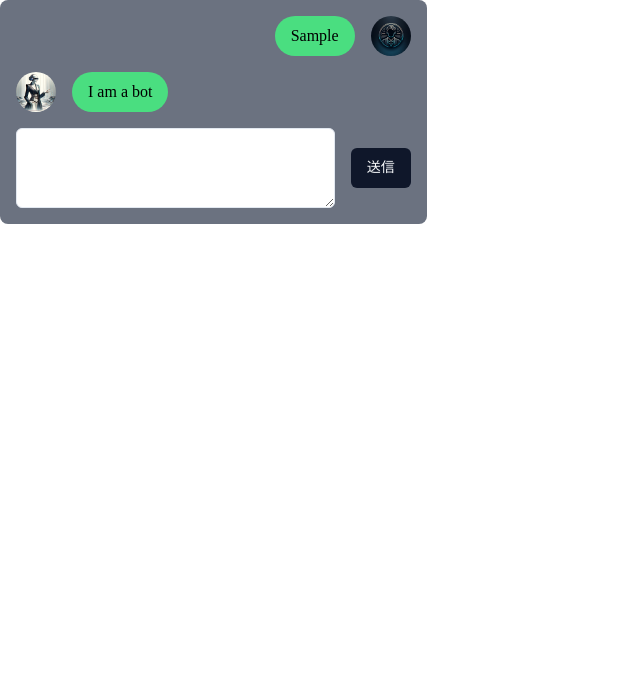
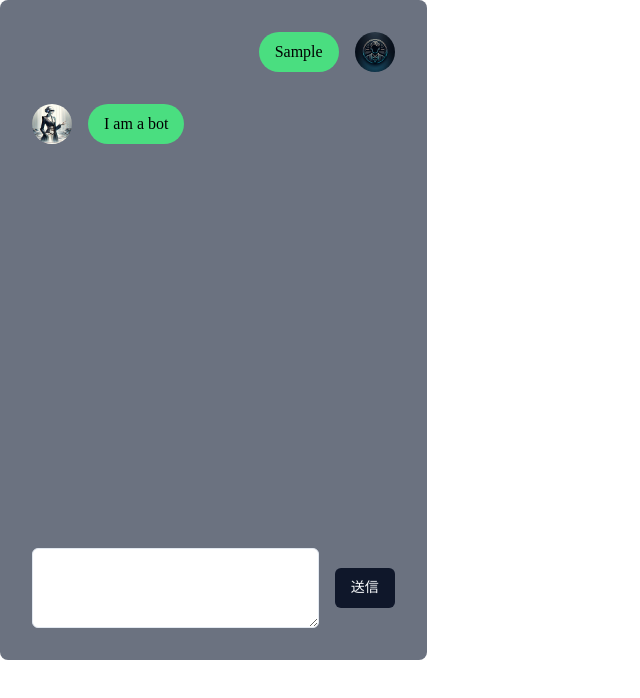
Before and after one commit to tosaken1116/brachio-front, a React (Vite) app: page / in a window 1280 px wide. Both pictures are taken after typing "Sample" into the empty fields and a click on the button "送信". Shown: the top 698 px of the page, without its empty margins (0-640 px from the left). Built offline with nearby package versions, Linux system fonts and the light colour scheme.

Commit message:
fix: some detail of FAQForm

```diff
--- a/src/components/domains/FAQ/components/FAQForm/hooks/index.ts
+++ b/src/components/domains/FAQ/components/FAQForm/hooks/index.ts
@@ -11,6 +11,7 @@ type IUseFAQForm = {
 export type TalkType = {
 	talker: "user" | "bot";
 	message: string;
+	isBotLoading?: boolean;
 };
 export const useFAQForm = (): IUseFAQForm => {
 	const [chat, setChat] = useState<string>("");
@@ -18,11 +19,15 @@ export const useFAQForm = (): IUseFAQForm => {
 	const [isLoading, setIsLoading] = useState<boolean>(false);
 	const isEmpty = chats.length === 0;
 	const handleTalkSubmit = () => {
-		if (chat.length === 0) {
+		if (chat.length === 0 || isLoading) {
 			return;
 		}
 		setChats((prev) => {
-			return [...prev, { talker: "user", message: chat }];
+			return [
+				...prev,
+				{ talker: "user", message: chat },
+				{ talker: "bot", message: "", isBotLoading: true },
+			];
 		});
 		setChat("");
 	};
@@ -31,7 +36,11 @@ export const useFAQForm = (): IUseFAQForm => {
 		if (chats.length === 0) {
 			return;
 		}
-		if (chats[chats.length - 1].talker === "bot") {
+
+		if (
+			chats[chats.length - 1].talker === "bot" &&
+			!chats[chats.length - 1].isBotLoading
+		) {
 			return;
 		}
 		(async () => {
@@ -42,12 +51,13 @@ export const useFAQForm = (): IUseFAQForm => {
 			})();
 			setIsLoading(false);
 			setChats((prev) => {
-				return [...prev, botTalk];
+				return [...prev.slice(0, prev.length - 1), botTalk];
 			});
 		})();
 	}, [chats]);
 	const handleChange = (e: ChangeEvent<HTMLTextAreaElement>) => {
 		setChat(e.target.value);
 	};
+
 	return { chat, chats, isLoading, isEmpty, handleChange, handleTalkSubmit };
 };
--- a/src/components/domains/FAQ/components/FAQForm/presentations/empty.tsx
+++ b/src/components/domains/FAQ/components/FAQForm/presentations/empty.tsx
@@ -1,3 +1,7 @@
 export const FAQFormEmptyPresentation = () => {
-	return <p>何かお困りですか？</p>;
+	return (
+		<p className="text-white font-bold flex-grow flex items-center justify-center">
+			何かお困りですか？
+		</p>
+	);
 };
--- a/src/components/domains/FAQ/components/FAQForm/presentations/error.tsx
+++ b/src/components/domains/FAQ/components/FAQForm/presentations/error.tsx
@@ -1,3 +1,3 @@
 export const FAQFormErrorPresentation = () => {
-	return <>this is FAQForm error presentation</>;
+	return <p>this is FAQForm error presentation</p>;
 };
--- a/src/components/domains/FAQ/components/FAQForm/presentations/index.tsx
+++ b/src/components/domains/FAQ/components/FAQForm/presentations/index.tsx
@@ -1,7 +1,9 @@
+import { LoadingDot } from "@/components/icon/LoadingDot";
 import { ChatContainer } from "@/components/ui/ChatContainer";
 import { Avatar, AvatarImage } from "@/components/ui/avatar";
 import { Button } from "@/components/ui/button";
 import { Textarea } from "@/components/ui/textarea";
+import { cn } from "@/libs/cx";
 import { ChangeEvent } from "react";
 import { TalkType } from "../hooks";
 import { FAQFormEmptyPresentation } from "./empty";
@@ -24,25 +26,32 @@ export const FAQFormPresentation = ({
 	handleChange,
 	handleTalkSubmit,
 }: Props) => (
-	<div className="flex flex-col p-4 bg-gray-500 w-1/3 h-1/2 min-w-96 rounded-lg gap-4">
+	<div className="flex flex-col p-8 bg-gray-500 w-1/3 h-1/2 min-w-96 min-h-48 rounded-lg gap-4">
+		<div className="flex-grow gap-4 h-[500px] overflow-y-auto">
 			{isEmpty ? (
 				<FAQFormEmptyPresentation />
 			) : (
-			<div>
 				<ChatContainer
-					className="gap-4 max-h-1/2 overflow-y-auto"
+					className="gap-8"
 					chats={chats}
 					alignPattern={(item: TalkType) =>
 						item.talker === "user" ? "right" : "left"
 					}
-					render={(item: TalkType) => (
-						<span className="flex flex-row items-center gap-4">
+					render={(item: TalkType) =>
+						item.isBotLoading ? (
+							<FAQFormLoadingPresentation />
+						) : (
+							<span
+								className={cn(
+									"flex flex-row items-center gap-4 break-all justify-end animate-slide-in",
+								)}
+							>
 								{item.talker === "bot" && (
 									<Avatar className="rounded-full">
 										<AvatarImage src="/bot.webp" />
 									</Avatar>
 								)}
-							<p className=" rounded-full bg-green-400 text-black py-2 px-4">
+								<p className=" rounded-3xl bg-green-400 text-black py-2 px-4">
 									{item.message}
 								</p>
 								{item.talker === "user" && (
@@ -51,14 +60,17 @@ export const FAQFormPresentation = ({
 									</Avatar>
 								)}
 							</span>
+						)
+					}
+				/>
 			)}
-				/>
-				{isLoading && <FAQFormLoadingPresentation />}
 		</div>
-		)}
 		<form
 			onSubmit={(e) => {
 				e.preventDefault();
+				if (isLoading) {
+					return;
+				}
 				handleTalkSubmit();
 			}}
 			onKeyDown={(e) => {
@@ -69,7 +81,7 @@ export const FAQFormPresentation = ({
 			className="flex flex-row items-center gap-4"
 		>
 			<Textarea value={chat} onChange={handleChange} />
-			<Button>送信</Button>
+			<Button disabled={isLoading}>送信</Button>
 		</form>
 	</div>
 );
--- a/src/components/domains/FAQ/components/FAQForm/presentations/loading.tsx
+++ b/src/components/domains/FAQ/components/FAQForm/presentations/loading.tsx
@@ -3,7 +3,7 @@ import { Avatar, AvatarImage } from "@/components/ui/avatar";
 
 export const FAQFormLoadingPresentation = () => {
 	return (
-		<span className="flex flex-row items-center gap-4 mt-4">
+		<span className="flex flex-row items-center gap-4 delay-500">
 			<Avatar className="rounded-full">
 				<AvatarImage src="/bot.webp" />
 			</Avatar>
--- a/src/components/ui/ChatContainer/index.tsx
+++ b/src/components/ui/ChatContainer/index.tsx
@@ -1,5 +1,5 @@
 import { cn } from "@/libs/cx";
-import { ReactNode } from "react";
+import { ReactNode, useEffect, useRef } from "react";
 import { List } from "../List";
 
 type Props = {
@@ -17,11 +17,18 @@ export const ChatContainer = ({
 	className,
 	alignPattern,
 }: Props) => {
+	const ref = useRef<HTMLDivElement>(null);
+	useEffect(() => {
+		if (ref.current) {
+			ref.current.scrollIntoView({ behavior: "smooth" });
+		}
+	});
 	return (
 		<List className={className}>
 			{chats.map((chat) => {
 				return <Item align={alignPattern(chat)}>{render(chat)}</Item>;
 			})}
+			<div ref={ref} />
 		</List>
 	);
 };
@@ -37,8 +44,8 @@ const Item = ({
 		<div
 			className={cn(
 				"flex",
-				align === "right" && "self-end",
-				align === "left" && "self-start",
+				align === "right" && "justify-end animate-slide-right",
+				align === "left" && "justify-start animate-slide-left",
 			)}
 		>
 			{children}
--- a/tailwind.config.js
+++ b/tailwind.config.js
@@ -65,10 +65,20 @@ module.exports = {
 					from: { height: "var(--radix-accordion-content-height)" },
 					to: { height: "0" },
 				},
+				"slide-left": {
+					from: { transform: "translateX(-100%)" },
+					to: { transform: "translateX(0)" },
+				},
+				"slide-right": {
+					from: { transform: "translateX(100%)" },
+					to: { transform: "translateX(0)" },
+				},
 			},
 			animation: {
 				"accordion-down": "accordion-down 0.2s ease-out",
 				"accordion-up": "accordion-up 0.2s ease-out",
+				"slide-right": "slide-right 0.3s ease-out",
+				"slide-left": "slide-left 0.3s ease-out",
 			},
 		},
 	},
```
Lines whose indentation alone changed are shown as unchanged.
